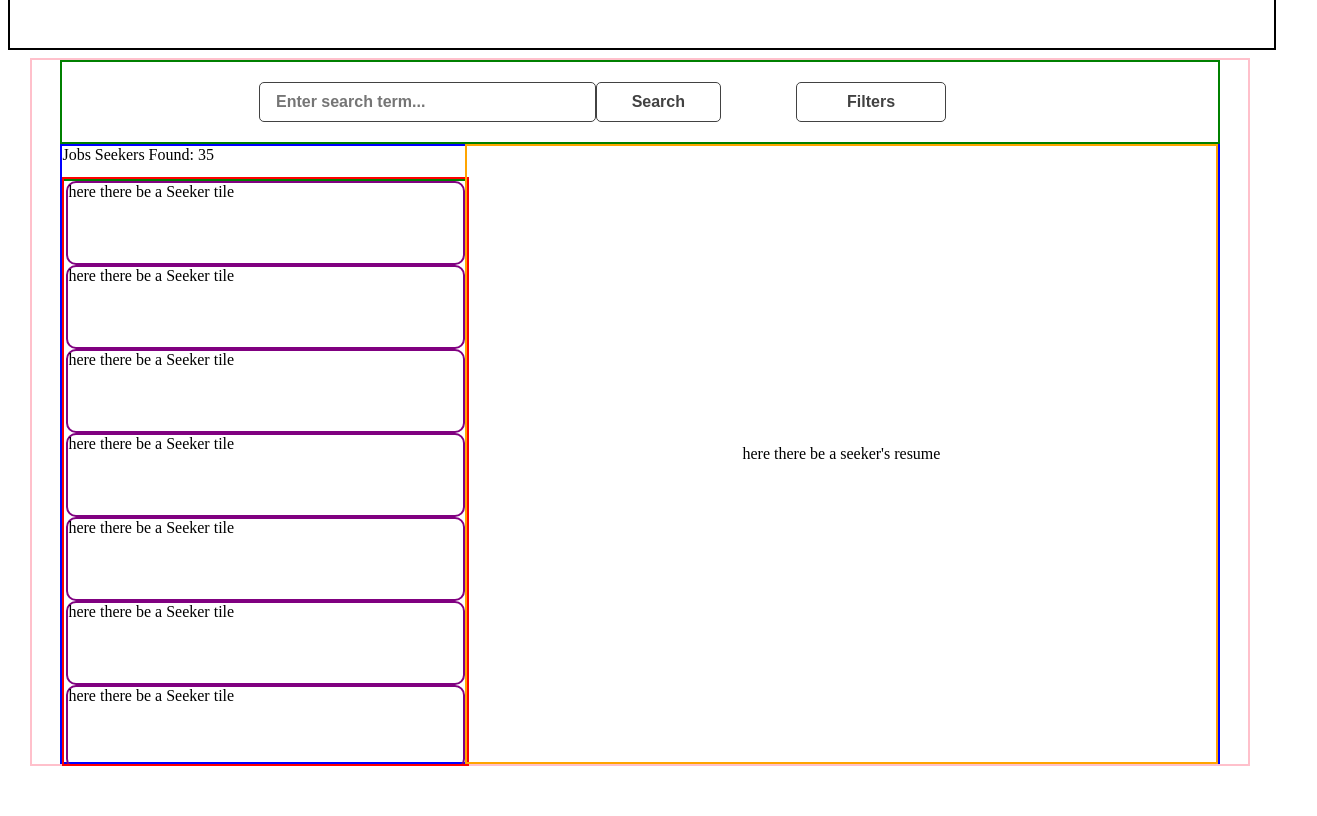
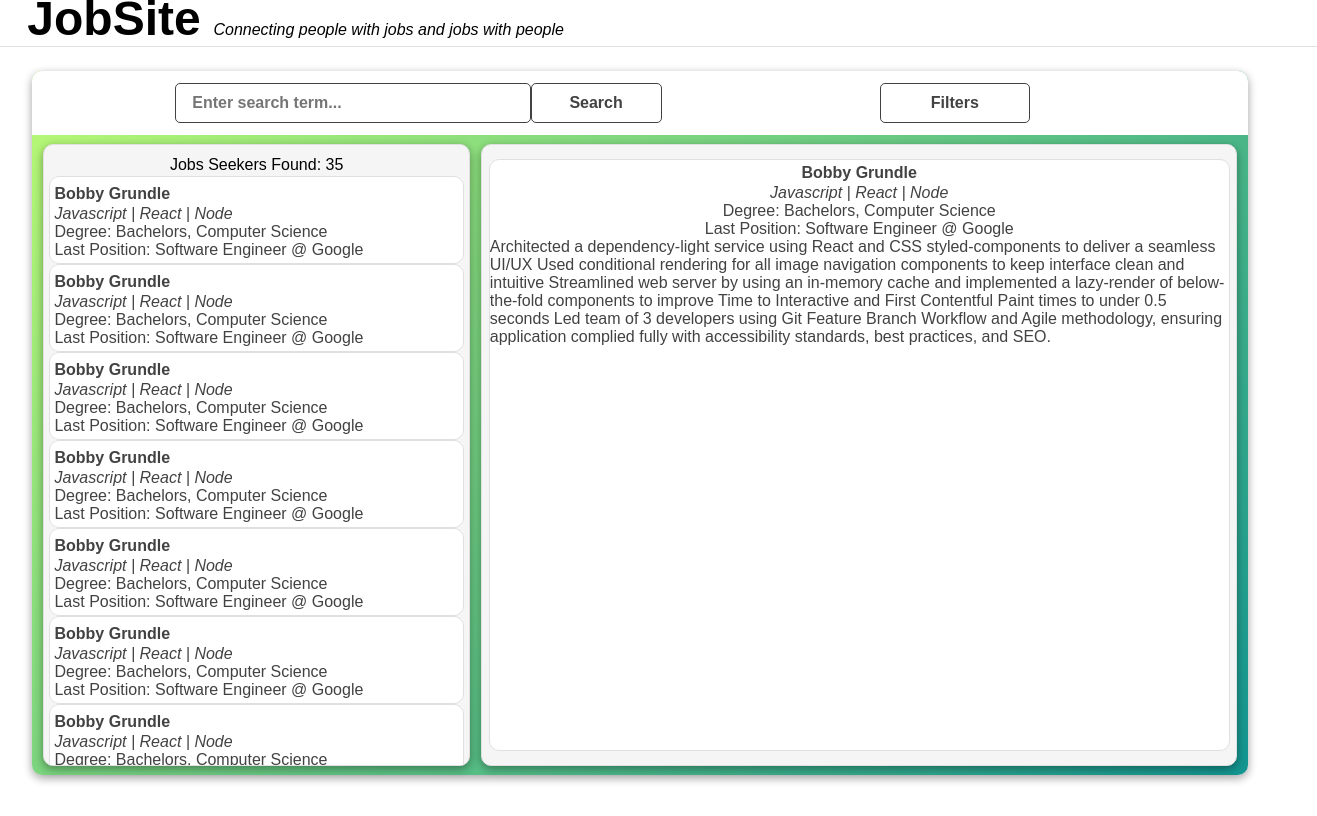
Before and after one commit to kevin-the-engi/JobSite, a React app: page / in a window 1280 px wide. Shown: the whole page, 1317 px wide, since content can reach past the window. Built offline with nearby package versions, Linux system fonts and the light colour scheme; the HTML template or start-up script is replaced by a standard one.

Commit message:
Completed modal design and mobile responsiveness

```diff
--- a/client/src/EmployerSearch.jsx
+++ b/client/src/EmployerSearch.jsx
@@ -6,6 +6,10 @@ import FindJobSeekersPortal from './components/FindJobSeekersPortal.jsx';
 
 const EmployerSearchWrapper = styled.div`
   margin: 0 auto;
+  display: flex;
+  flex-direction: column;
+  align-items: center;
+  height: 100vh;
 `;
 
 const EmployerSearch = () => (
--- /dev/null
+++ b/client/src/components/ApplicantDetailDiv.jsx
@@ -0,0 +1,64 @@
+import React from 'react';
+import styled from 'styled-components';
+
+const ApplicantDetailWrapper = styled.div`
+  width: 62%;
+  height: 97%;
+  display: flex;
+  flex-direction: column;
+  align-items: center;
+  justify-content: space-evenly;
+  background-color: whitesmoke;
+  border: 1px solid #e0e0e0;
+  border-radius: 10px;
+  box-shadow: 0 3px 10px rgba(0,0,0,0.16), 0 3px 10px rgba(0,0,0,0.23);
+  font-family: Arial, sans-serif;
+  color: #424242;
+`;
+
+const ApplicantResume = styled.div`
+  height: 95%;
+  width: 98%;
+  display: flex;
+  flex-direction: column;
+  align-items: center;
+  border: solid 1px #e0e0e0;
+  border-radius: 10px;
+  background: #fff;
+`;
+
+const Name = styled.h1`
+  margin: .5vh 0 .25vh 0;
+  font-size: 1rem;
+  font-weight: bold;
+`;
+
+const Summary = styled.p`
+  margin: 0;
+  font-weight: lighter;
+  font-style: italic;
+`;
+
+const TileBody = styled.p`
+  margin: 0;
+  font-weight: lighter;
+`;
+
+const ApplicantDetailDiv = (props) => (
+  <ApplicantDetailWrapper>
+    <ApplicantResume>
+      <Name>Bobby Grundle</Name>
+      <Summary>Javascript | React | Node</Summary>
+      <TileBody>Degree: Bachelors, Computer Science</TileBody>
+      <TileBody>Last Position: Software Engineer @ Google</TileBody>
+      <TileBody>
+        Architected a dependency-light service using React and CSS styled-components to deliver a seamless UI/UX
+        Used conditional rendering for all image navigation components to keep interface clean and intuitive
+        Streamlined web server by using an in-memory cache and implemented a lazy-render of below-the-fold components to improve Time to Interactive and First Contentful Paint times to under 0.5 seconds
+        Led team of 3 developers using Git Feature Branch Workflow and Agile methodology, ensuring application complied fully with accessibility standards, best practices, and SEO.
+      </TileBody>
+    </ApplicantResume>
+  </ApplicantDetailWrapper>
+);
+
+export default ApplicantDetailDiv;
--- /dev/null
+++ b/client/src/components/ApplicantDetailModal.jsx
@@ -0,0 +1,70 @@
+import React from 'react';
+import styled from 'styled-components';
+
+const ApplicantDetailWrapper = styled.div`
+  z-index: 2;
+  position: fixed;
+  width: 95%;
+  height: 90%;
+  top: 50%;
+  left: 50%;
+  transform: translate(-50%, -50%);
+  display: flex;
+  flex-direction: column;
+  align-items: center;
+  justify-content: space-around;
+  border: 2px solid orange;
+  background-color: whitesmoke;
+  border: 1px solid #e0e0e0;
+  border-radius: 10px;
+  box-shadow: 0 3px 10px rgba(0,0,0,0.16), 0 3px 10px rgba(0,0,0,0.23);
+  font-family: Arial, sans-serif;
+  color: #424242;
+`;
+
+const ApplicantResume = styled.div`
+  height: 95%;
+  width: 95%;
+  display: flex;
+  flex-direction: column;
+  align-items: center;
+  border: solid 1px #e0e0e0;
+  border-radius: 10px;
+  background: #fff;
+`;
+
+const Name = styled.h1`
+  margin: .5vh 0 .25vh 0;
+  font-size: 1rem;
+  font-weight: bold;
+`;
+
+const Summary = styled.p`
+  margin: 0;
+  font-weight: lighter;
+  font-style: italic;
+`;
+
+const TileBody = styled.p`
+  margin: 0;
+  font-weight: lighter;
+`;
+
+const ApplicantDetailModal = (props) => (
+  <ApplicantDetailWrapper onMouseDown={(event) => event.stopPropagation()}>
+    <ApplicantResume>
+      <Name>Bobby Grundle</Name>
+      <Summary>Javascript | React | Node</Summary>
+      <TileBody>Degree: Bachelors, Computer Science</TileBody>
+      <TileBody>Last Position: Software Engineer @ Google</TileBody>
+      <TileBody>
+        Architected a dependency-light service using React and CSS styled-components to deliver a seamless UI/UX
+        Used conditional rendering for all image navigation components to keep interface clean and intuitive
+        Streamlined web server by using an in-memory cache and implemented a lazy-render of below-the-fold components to improve Time to Interactive and First Contentful Paint times to under 0.5 seconds
+        Led team of 3 developers using Git Feature Branch Workflow and Agile methodology, ensuring application complied fully with accessibility standards, best practices, and SEO.
+      </TileBody>
+    </ApplicantResume>
+  </ApplicantDetailWrapper>
+);
+
+export default ApplicantDetailModal;
--- a/client/src/components/FindJobSeekersPortal.jsx
+++ b/client/src/components/FindJobSeekersPortal.jsx
@@ -4,41 +4,62 @@ import styled from 'styled-components';
 import SearchBar from './Searchbar.jsx';
 import Filters from './Filters.jsx';
 import ListSeekerResults from './ListSeekerResults.jsx';
-import ListingDetail from './ListingDetail.jsx';
+import ApplicantDetailDiv from './ApplicantDetailDiv.jsx';
+import ApplicantDetailModal from './ApplicantDetailModal.jsx';
 
 const PageWrapper = styled.div`
-  margin: auto;
+  margin: 0 auto;
   width: 95vw;
   height: 88vh;
   display: flex;
   flex-direction: column;
   align-items: center;
-  justify-content: space-around;
-  border: 2px solid pink;
+  border-radius: 10px;
+  background: linear-gradient(135deg, #BAFA75, #129490);
+  // background: #129490;
+  // background: linear-gradient(135deg, #5fa317, #129490);
+
+  box-shadow: 0 3px 10px rgba(0,0,0,0.16), 0 3px 10px rgba(0,0,0,0.23);
 `;
 
 const SearchWrapper = styled.div`
-  width: 95%;
-  height: 10vh;
+  width: 100%;
+  height: 12vh;
   display: flex;
   flex-direction: column;
   align-items: center;
-  justify-content: center;
-  border: 2px solid green;
+  justify-content: space-evenly;
+  background: #fff;
+  border-radius: 10px 10px 0 0;
 
   @media (min-width: 768px) {
     flex-direction: row;
+    height: 8vh;
   }
 `;
 
 const SeekerResultsPortalWrapper = styled.div`
-  width: 95%;
+  width: 100%;
   height: 77vh;
   display: flex;
   flex-direction: row;
   align-items: center;
-  justify-content: space-around;
-  border: 2px solid blue;
+  justify-content: space-evenly;
+  background-color: #transparent;
+
+  @media (min-width: 768px) {
+    height: 80vh;
+  }
+`;
+
+const ModalBackground = styled.div`
+  position: fixed;
+  top: 0;
+  left: 0;
+  width: 100%;
+  height: 100%;
+  z-index: 4;
+  background-color: #42424275;
 `;
 
 class FindJobSeekersPortal extends React.Component {
@@ -47,16 +68,35 @@ class FindJobSeekersPortal extends React.Component {
     this.state = {
       search: '',
       filters: {
+
       },
+      isDesktop: false,
+      modalOpen: false,
       jobResults: [],
     };
-
+    this.updateScreenSize = this.updateScreenSize.bind(this);
+    this.toggleModal = this.toggleModal.bind(this);
     this.setSearch = this.setSearch.bind(this);
     this.setLocation = this.setLocation.bind(this);
   }
 
   componentDidMount() {
+    this.updateScreenSize();
+    window.addEventListener('resize', this.updateScreenSize);
+  }
 
+  componentWillUnmount() {
+    window.removeEventListener('resize', this.updateScreenSize);
+  }
+
+  updateScreenSize() {
+    this.setState({ isDesktop: window.innerWidth >= 768 });
+  }
+
+  toggleModal() {
+    this.setState((prevState) => ({
+      modalOpen: !prevState.modalOpen,
+    }));
   }
 
   setSearch(term) {
@@ -68,7 +108,7 @@ class FindJobSeekersPortal extends React.Component {
   }
 
   render() {
-    const { jobSeekers } = this.state;
+    const { jobSeekers, isDesktop, modalOpen } = this.state;
 
     return (
       <PageWrapper>
@@ -77,8 +117,13 @@ class FindJobSeekersPortal extends React.Component {
           <Filters />
         </SearchWrapper>
         <SeekerResultsPortalWrapper>
-          <ListSeekerResults jobSeekers={jobSeekers} />
-          <ListingDetail />
+          <ListSeekerResults toggleModal={this.toggleModal} jobSeekers={jobSeekers} />
+          { isDesktop && <ApplicantDetailDiv />}
+          { !isDesktop && modalOpen && (
+            <ModalBackground onMouseDown={this.toggleModal}>
+              <ApplicantDetailModal />
+            </ModalBackground>
+          )}
         </SeekerResultsPortalWrapper>
       </PageWrapper>
     );
--- a/client/src/components/ListSeekerResults.jsx
+++ b/client/src/components/ListSeekerResults.jsx
@@ -1,16 +1,27 @@
 import React from 'react';
 import styled from 'styled-components';
 
-import SeekerResult from './SeekerResult.jsx';
+import SeekerTile from './SeekerTile.jsx';
 
 const ResultsWrapper = styled.div`
-  width: 35%;
-  height: 100%;
+  width: 95%;
+  height: 97%;
+  background-color: whitesmoke;
+  border: 1px solid #e0e0e0;
+  border-radius: 10px;
+  box-shadow: 0 3px 10px rgba(0,0,0,0.16), 0 3px 10px rgba(0,0,0,0.23);
+  @media (min-width: 768px) {
+    width: 35%;
+  }
 `;
 
 const Header = styled.div`
   width: 100%;
   height: 5%;
+  text-align: center;
+  font-family: Arial, sans-serif;
+  font-size: 1rem;
+  line-height: 2.5rem;
 `;
 
 const ListWrapper = styled.div`
@@ -19,7 +30,7 @@ const ListWrapper = styled.div`
   display: flex;
   flex-direction: column;
   align-items: center;
-  border: 2px solid red;
+  // border: 2px solid red;
   overflow-y: scroll;
 
   /* Hide scrollbar for Chrome, Safari and Opera */
@@ -38,15 +49,15 @@ const List = styled.div`
   display: flex;
   flex-direction: column;
   align-items: center;
-  border: 2px solid green;
+  // border: 2px solid green;
 `;
 
-const ListSeekerResults = ({ jobSeekers }) => (
+const ListSeekerResults = (props) => (
   <ResultsWrapper>
     <Header>Jobs Seekers Found: 35</Header>
     <ListWrapper>
       <List>
-        {[1, 2, 3, 4, 5, 6, 7, 8, 9, 10, 11, 12, 13].map(() => <SeekerResult />)}
+        {[1, 2, 3, 4, 5, 6, 7, 8, 9, 10, 11, 12, 13].map((seeker) => <SeekerTile toggleModal={props.toggleModal} />)}
       </List>
     </ListWrapper>
   </ResultsWrapper>
--- a/client/src/components/ListingDetail.jsx
+++ /dev/null
@@ -1,18 +0,0 @@
-import React from 'react';
-import styled from 'styled-components';
-
-const ListDetailWrapper = styled.div`
-  width: 65%;
-  height: 100%;
-  display: flex;
-  flex-direction: column;
-  align-items: center;
-  justify-content: space-around;
-  border: 2px solid orange;
-`;
-
-const ListingDetailDiv = (props) => (
-  <ListDetailWrapper>here there be a seeker&apos;s resume </ListDetailWrapper>
-);
-
-export default ListingDetailDiv;
--- a/client/src/components/NavBar.jsx
+++ b/client/src/components/NavBar.jsx
@@ -1,15 +1,44 @@
 import React from 'react';
+
 import styled from 'styled-components';
 
-const NavWrapper = styled.div`
+const NavBarWrapper = styled.div`
+  display: flex;
+  align-items: flex-end;
+  width: 101%;
+  max-width: 101%;
+  height: 6vh;
+  background: #fff;
   margin: -10px 0 1vh 0;
-  width: 100%;
-  height: 6vh;
-  border: 2px solid black;
+  padding: 0 1vw 0 5vw;
+  border-bottom: 1px solid #e0e0e0;
+  color: #000;
+  font-family: Arial, sans-serif;
+
+  @media (min-width: 768px) {
+    margin: -10px 0 3vh 0;
+  }
+`;
+
+const Logo = styled.h1`
+  font-size: 2rem;
+  margin: 0;
+  @media (min-width: 768px) {
+    font-size: 3rem;
+  }
+`;
+
+const Slogan = styled.p`
+  font-size: 1rem;
+  margin: 0 0 7px 1vw;
+  font-style: italic;
 `;
 
 const NavBar = (props) => (
-  <NavWrapper />
+  <NavBarWrapper>
+    <Logo>JobSite</Logo>
+    <Slogan>Connecting people with jobs and jobs with people</Slogan>
+  </NavBarWrapper>
 );
 
 export default NavBar;
--- a/client/src/components/SeekerResult.jsx
+++ /dev/null
@@ -1,13 +0,0 @@
-import React from 'react';
-import styled from 'styled-components';
-
-const SeekerTile = styled.div`
-  height: 10vh;
-  width: 98%;
-  border: solid 2px purple;
-  border-radius: 10px;
-`;
-
-const SeekerResult = (props) => <SeekerTile>here there be a Seeker tile</SeekerTile>;
-
-export default SeekerResult;
--- /dev/null
+++ b/client/src/components/SeekerTile.jsx
@@ -0,0 +1,45 @@
+import React from 'react';
+import styled from 'styled-components';
+
+const Tile = styled.div`
+  display: flex;
+  flex-direction: column;
+  min-height: 9.5vh;
+  width: 95%;
+  background-color: #fff;
+  border: solid 1px #e0e0e0;
+  border-radius: 10px;
+  padding: .5vh 1%;
+  font-family: Arial, sans-serif;
+  color: #424242;
+`;
+
+const Name = styled.h1`
+  margin: .5vh 0 .25vh 0;
+  font-size: 1rem;
+  font-weight: bold;
+`;
+
+const Summary = styled.p`
+  margin: 0;
+  font-weight: lighter;
+  font-style: italic;
+`;
+
+const TileBody = styled.p`
+  margin: 0;
+  font-weight: lighter;
+`;
+
+const SeekerTile = (props) => {
+  return (
+    <Tile onClick={() => props.toggleModal()}>
+      <Name>Bobby Grundle</Name>
+      <Summary>Javascript | React | Node</Summary>
+      <TileBody>Degree: Bachelors, Computer Science</TileBody>
+      <TileBody>Last Position: Software Engineer @ Google</TileBody>
+    </Tile>
+  );
+};
+
+export default SeekerTile;
```
Also changed, not shown: client/src/components/FiltersModal.jsx (+6 -4 lines), 1 other file (tests, documents, lock files or other folders).
